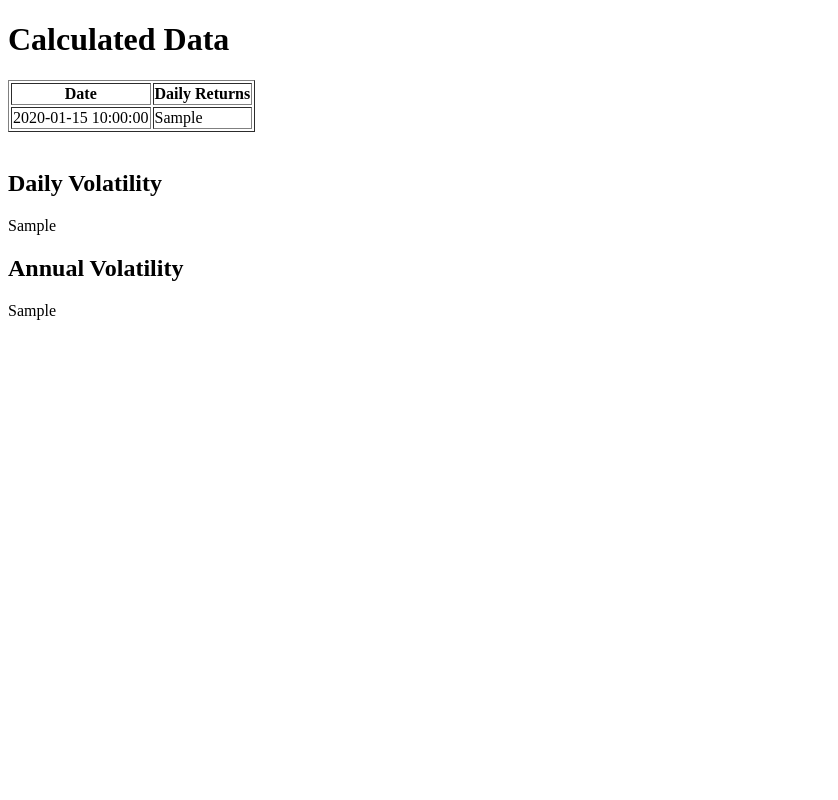
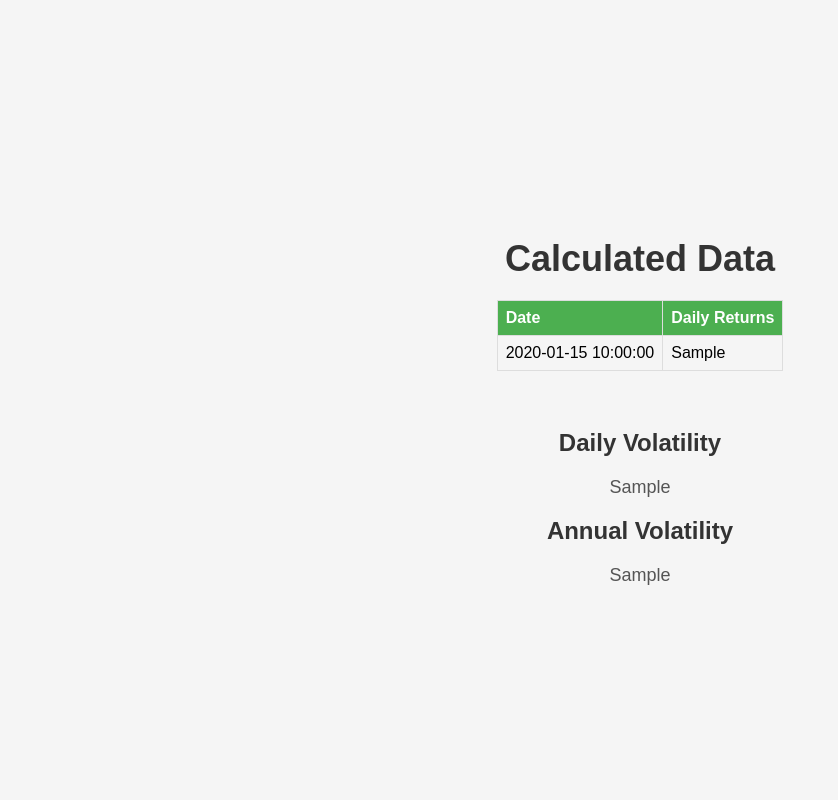
Before and after one commit to sushil1024/Market-Analysis-App, a FastAPI app: template templates/output.html in a window 1280 px wide. Shown: the whole page, without its empty margins (0-838 px from the left). Run offline with FastAPI, Linux system fonts and the light colour scheme; the template is opened without the code that fills it: most values are stand-ins (such as "Sample title", 1, 10 or a date in 2020).

Commit message:
add styles

```diff
--- a/templates/output.html
+++ b/templates/output.html
@@ -4,11 +4,61 @@
     <meta charset="UTF-8">
     <meta name="viewport" content="width=device-width, initial-scale=1.0">
     <title>Output Data</title>
+    <style>
+        body {
+            font-family: Arial, sans-serif;
+            background-color: #f5f5f5;
+            margin: 0;
+            padding: 0;
+            display: flex;
+            flex-direction: column;
+            align-items: center;
+            justify-content: center;
+            min-height: 100vh;
+        }
+
+        h1 {
+            text-align: center;
+            color: #333;
+            margin-bottom: 20px;
+            font-size: 36px;
+        }
+
+        table {
+            width: 100%;
+            border-collapse: collapse;
+            margin-bottom: 20px;
+            overflow-x: auto;
+        }
+
+        th, td {
+            border: 1px solid #ddd;
+            padding: 8px;
+            text-align: left;
+        }
+
+        th {
+            background-color: #4caf50;
+            color: white;
+        }
+
+        h2 {
+            color: #333;
+            font-size: 24px;
+        }
+
+        p {
+            margin: 0;
+            color: #555;
+            font-size: 18px;
+        }
+    </style>
 </head>
 <body>
     <h1>Calculated Data</h1>
 
-    <table border="1">
+    <div style="overflow-x: auto;">
+        <table>
             <tr>
                 <th>Date</th>
                 <th>Daily Returns</th>
@@ -20,6 +70,7 @@
             </tr>
             {% endfor %}
         </table>
+    </div>
 
     <br>
 
```
Also changed, not shown: templates/index.html (+49 -0 lines). Lines whose indentation alone changed are shown as unchanged.
